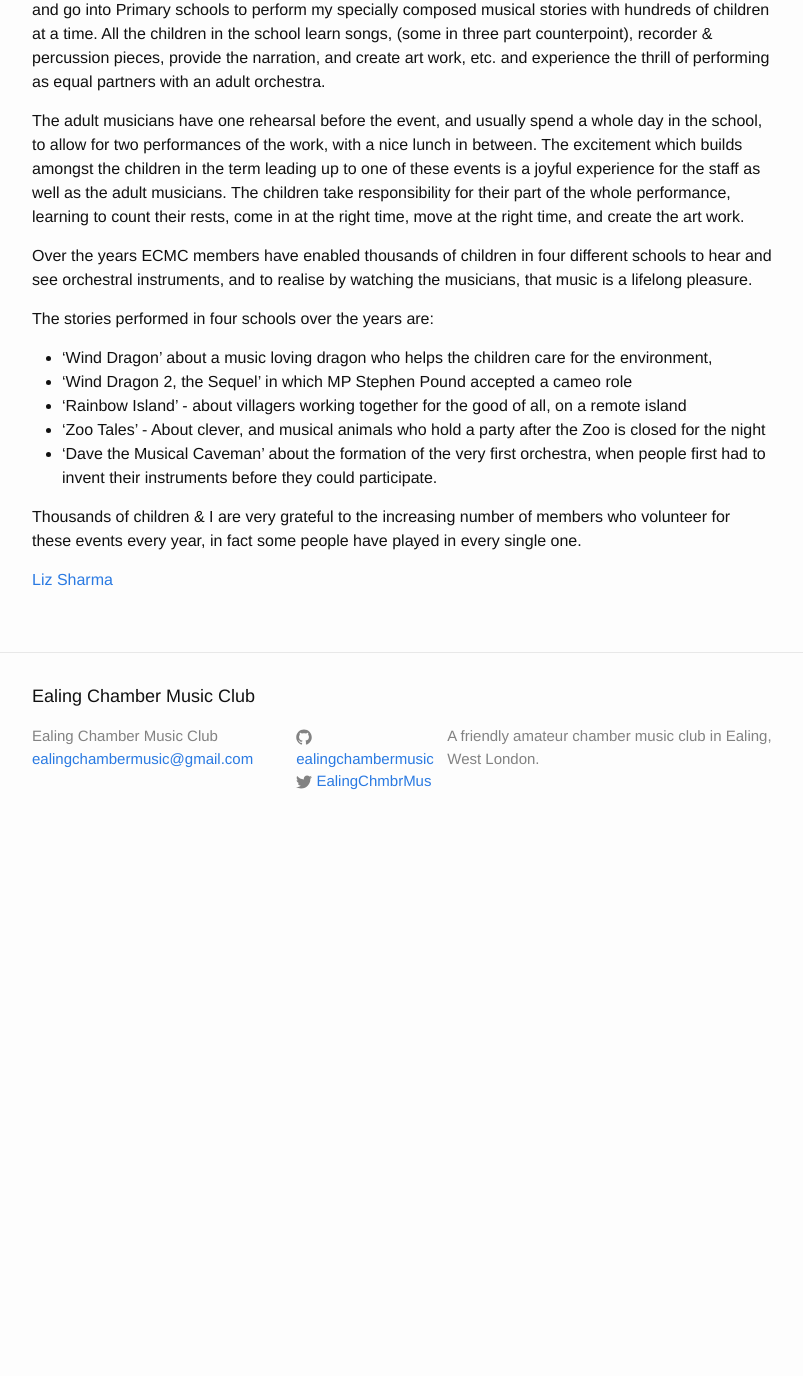
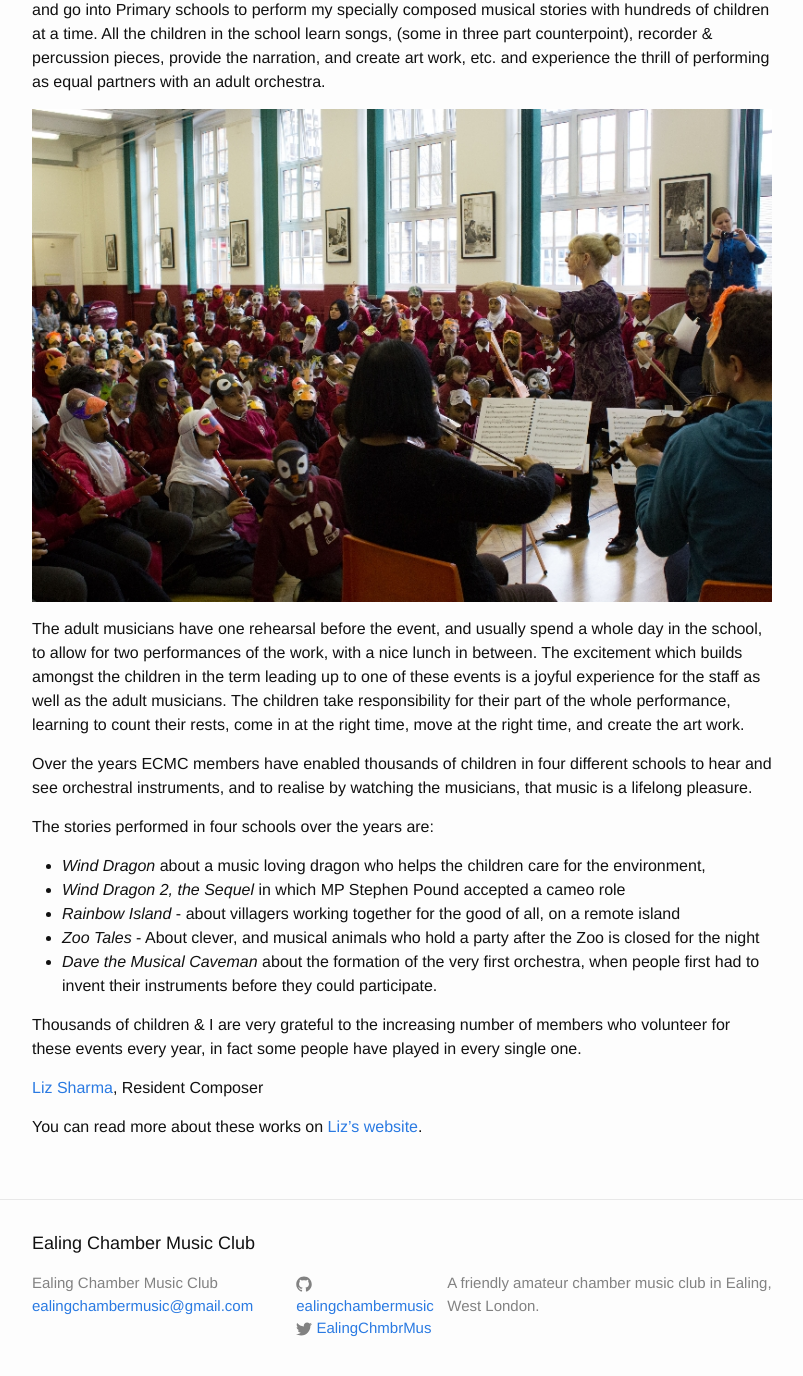
Before and after one commit to ealingchambermusic/ealingchambermusic.github.io, a Jekyll site: the page built from other_activites.md, in a window 1280 px wide and 1400 px high, scrolled down 309 px. Shown: the top 1376 px of the window, without its empty margins (238-1041 px from the left). Built offline with Jekyll 4.4.1, drawn with Linux system fonts in a browser that asks for light colours; before the commit the page ends 1162 px from its top, so only the background shows below that.

Commit message:
[TL] Fixes some errors on Other Activities page
* Adds image

```diff
--- a/other_activites.md
+++ b/other_activites.md
@@ -13,6 +13,8 @@ in the school learn songs, (some in three part counterpoint), recorder &
 percussion pieces, provide the narration, and create  art work, etc. and
 experience the thrill of performing as equal partners with an adult orchestra.
 
+![Picture from Zoo Tales at Berrymede](/images/community-outreach.jpg)
+
 The adult musicians have one rehearsal before the event, and usually spend a
 whole day in the school, to allow for two performances of the work, with a
 nice lunch in between. The excitement which builds amongst the children
@@ -26,18 +28,21 @@ different schools to hear and see orchestral instruments, and to realise by
 watching the musicians, that music is a lifelong pleasure.
 
 The stories performed in four schools over the years are:
-* 'Wind Dragon' about a music loving dragon who helps the children care
+
+* _Wind Dragon_ about a music loving dragon who helps the children care
   for the environment,
-* 'Wind Dragon 2, the Sequel' in which MP Stephen Pound accepted a cameo role
-* 'Rainbow Island' - about villagers working together for the good of all,
+* _Wind Dragon 2, the Sequel_ in which MP Stephen Pound accepted a cameo role
+* _Rainbow Island_ - about villagers working together for the good of all,
   on a remote island
-* 'Zoo Tales' - About clever, and musical animals who hold a party after the
+* _Zoo Tales_ - About clever, and musical animals who hold a party after the
   Zoo is closed for the night
-* 'Dave the Musical Caveman' about the formation of the very first orchestra,
+* _Dave the Musical Caveman_ about the formation of the very first orchestra,
   when people first had to invent their instruments before they could participate.
 
 Thousands of children & I are very grateful to the increasing number of members
 who volunteer for these events every year, in fact some people have played in
 every single one.
 
-[Liz Sharma](http://www.lizsharmamusic.co.uk)
+[Liz Sharma](http://www.lizsharmamusic.co.uk), Resident Composer
+
+You can read more about these works on [Liz's website](http://lizsharmamusic.co.uk/my-works/community-music-and-music-for-educational-projects/).
```
Also changed, not shown: images/community-outreach.jpg (added), 1 other file.
